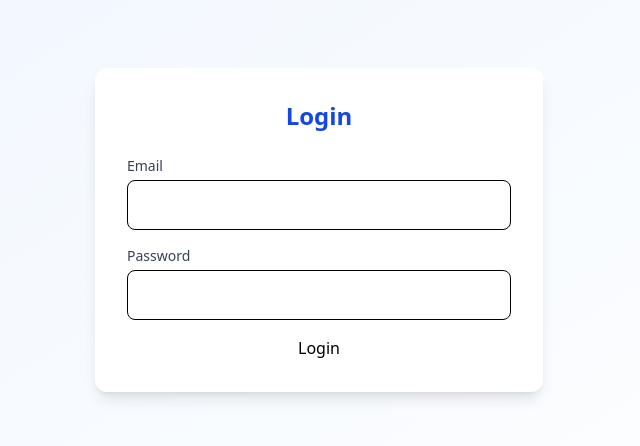
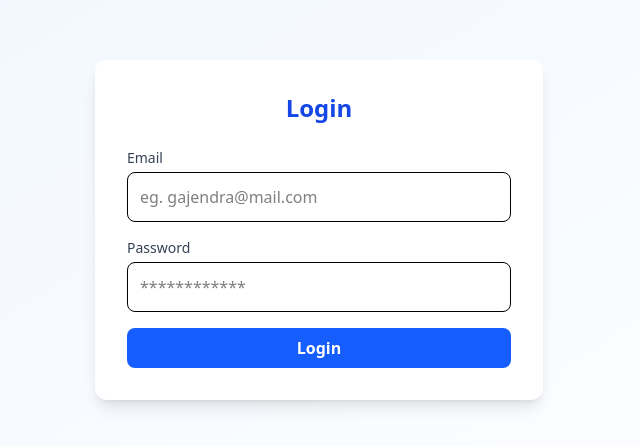
Before and after one commit to GajendraNT/user_management_system, a React app in the folder frontend/: page /login in a window 1280 px wide. Shown: the part 170-616 px from the top of the page, without its empty margins (321-961 px from the left). Built offline with nearby package versions, Linux system fonts and the light colour scheme; the HTML template or start-up script is replaced by a standard one.

Commit message:
fix: button_ui

```diff
--- a/frontend/src/App.tsx
+++ b/frontend/src/App.tsx
@@ -3,6 +3,7 @@ import { AuthProvider } from "./context/AuthContext";
 import ProtectedRoute from "./routes/ProtectedRoute";
 import LoginPage from "./pages/LoginPage";
 import AdminDashboard from "./pages/AdminDashboard";
+import './index.css'
 
 function App() {
   return (
--- a/frontend/src/pages/AdminDashboard.tsx
+++ b/frontend/src/pages/AdminDashboard.tsx
@@ -26,7 +26,6 @@ export default function AdminDashboard() {
     window.location.href = "/login";
   };
 
-  // ✅ Debounced search, filter, and sort logic
   useEffect(() => {
     const timer = setTimeout(() => {
       let results = employees.filter((e) => e.role === "employee");
--- a/frontend/src/pages/LoginPage.tsx
+++ b/frontend/src/pages/LoginPage.tsx
@@ -1,7 +1,6 @@
 import { useEffect, useState } from "react";
 import { useNavigate } from "react-router-dom";
 import { useAuth } from "../context/AuthContext";
-import Button from "../components/Button";
 
 export default function LoginPage() {
   const [email, setEmail] = useState("");
@@ -13,6 +12,10 @@ export default function LoginPage() {
   const handleLogin = async (e: React.FormEvent) => {
     e.preventDefault();
     setError("");
+    if(!email || !password) {
+      setError("Please fill in all fields");
+      return;
+    }
     try {
       await login(email, password);
       navigate("/dashboard");
@@ -43,6 +46,7 @@ export default function LoginPage() {
             <input
               type="email"
               value={email}
+              placeholder="eg. gajendra@mail.com"
               onChange={(e) => setEmail(e.target.value)}
               className="w-full border rounded-lg p-3 focus:ring-2 focus:ring-blue-400 outline-none"
             />
@@ -53,6 +57,7 @@ export default function LoginPage() {
             <input
               type="password"
               value={password}
+              placeholder="************"
               onChange={(e) => setPassword(e.target.value)}
               className="w-full border rounded-lg p-3 focus:ring-2 focus:ring-blue-400 outline-none"
             />
@@ -60,9 +65,9 @@ export default function LoginPage() {
 
           {error && <p className="text-red-500 text-sm text-center">{error}</p>}
 
-          <Button type="submit" className="w-full" variant="primary">
+          <button type="submit" className="w-full bg-blue-600 hover:bg-blue-700 text-white focus:ring-blue-300 px-4 py-2 rounded-lg font-semibold transition focus:outline-none focus:ring-2">
             Login
-          </Button>
+          </button>
         </form>
       </div>
     </div>
```
